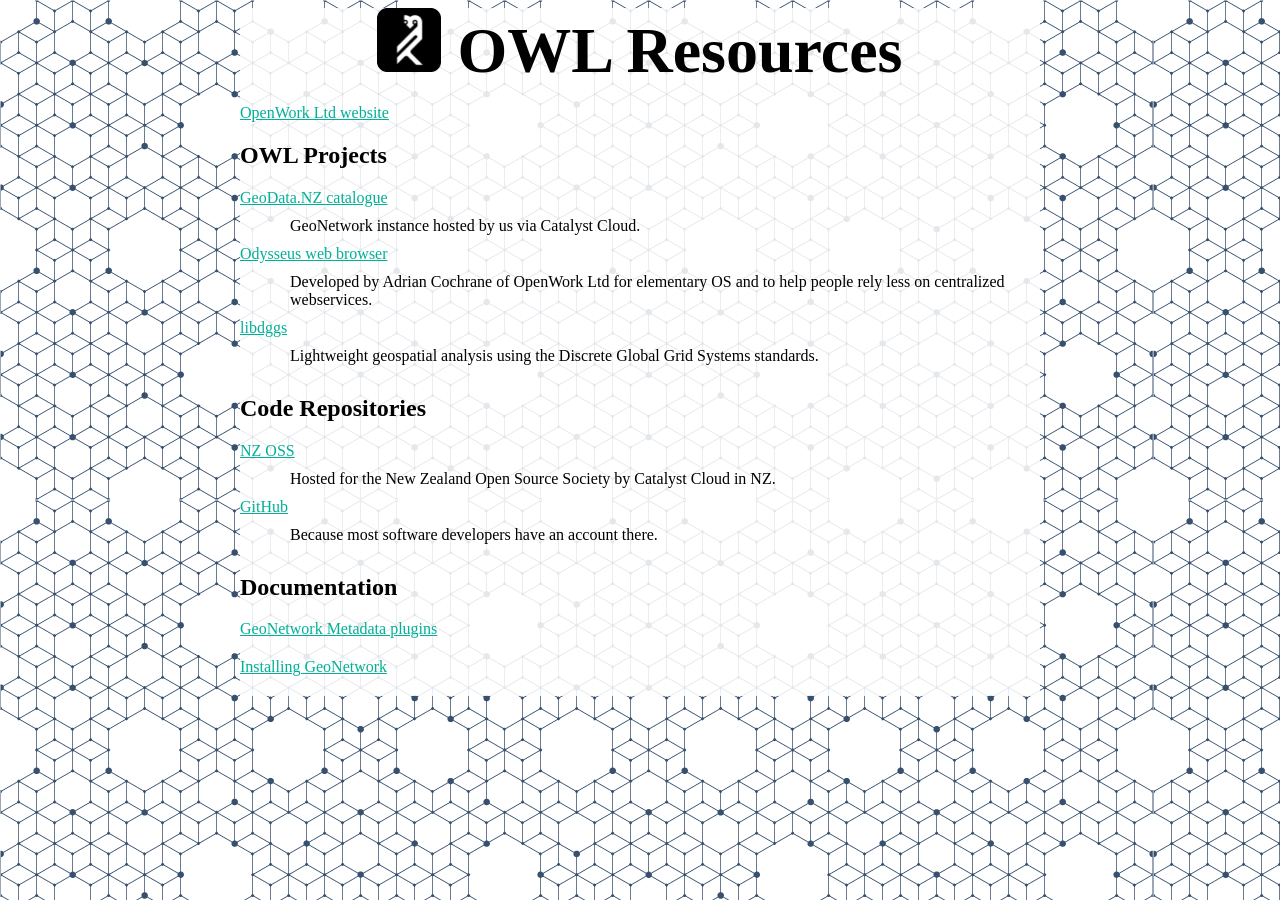
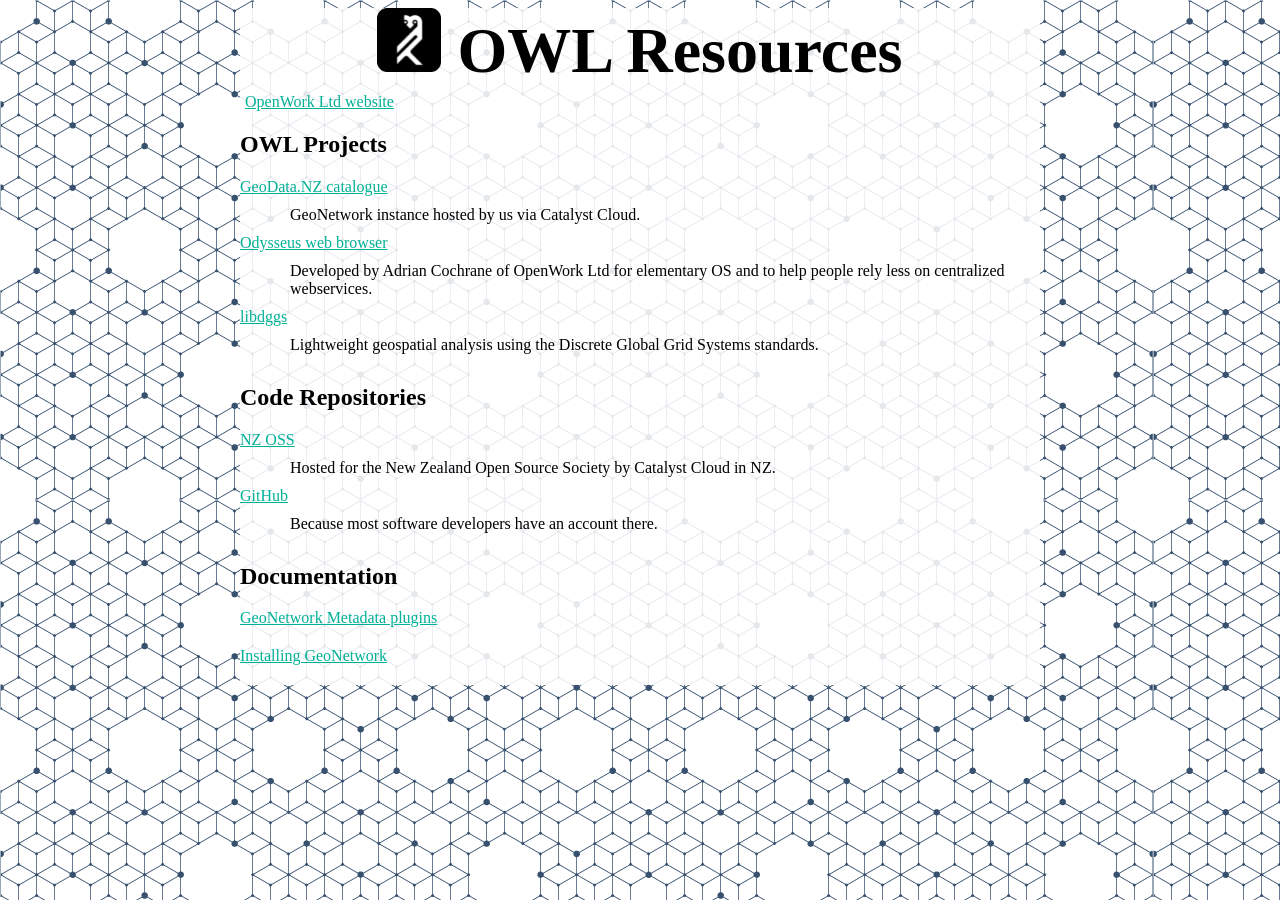
Before and after one commit to OpenWork-NZ/Resources, a Jekyll site: the page built from index.html, in a window 1280 px wide. Built offline with Jekyll 4.4.1, drawn with Linux system fonts in a browser that asks for light colours.

Commit message:
Fix whitespacing.

```diff
--- a/index.html
+++ b/index.html
@@ -3,7 +3,7 @@ layout: page
 title: Directory
 ---
 
-<p>
+<p style="margin: 5px; padding: 0;">
   <a href="https://openwork.nz/">OpenWork Ltd website</a>
 </p>
 
```
